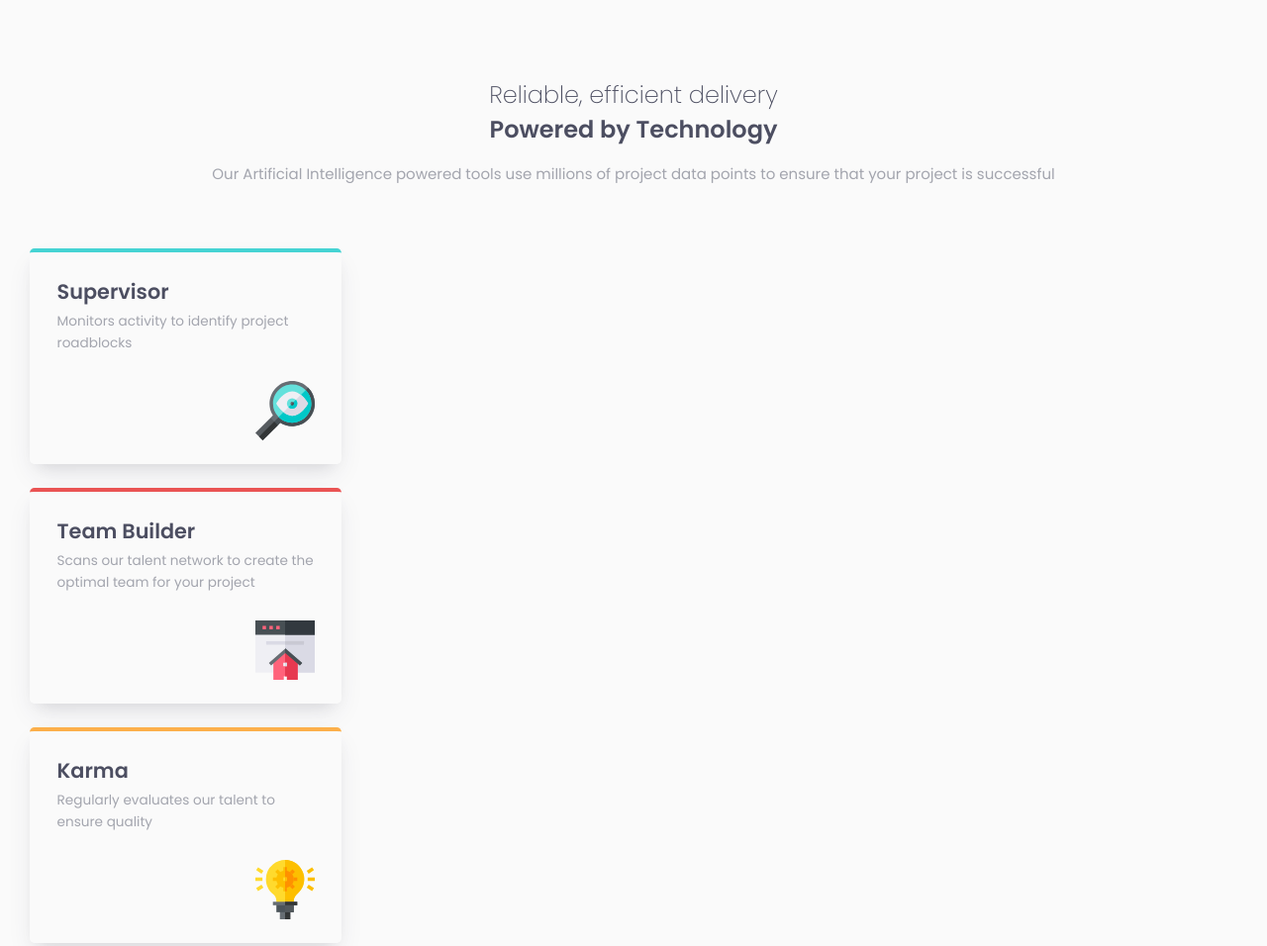
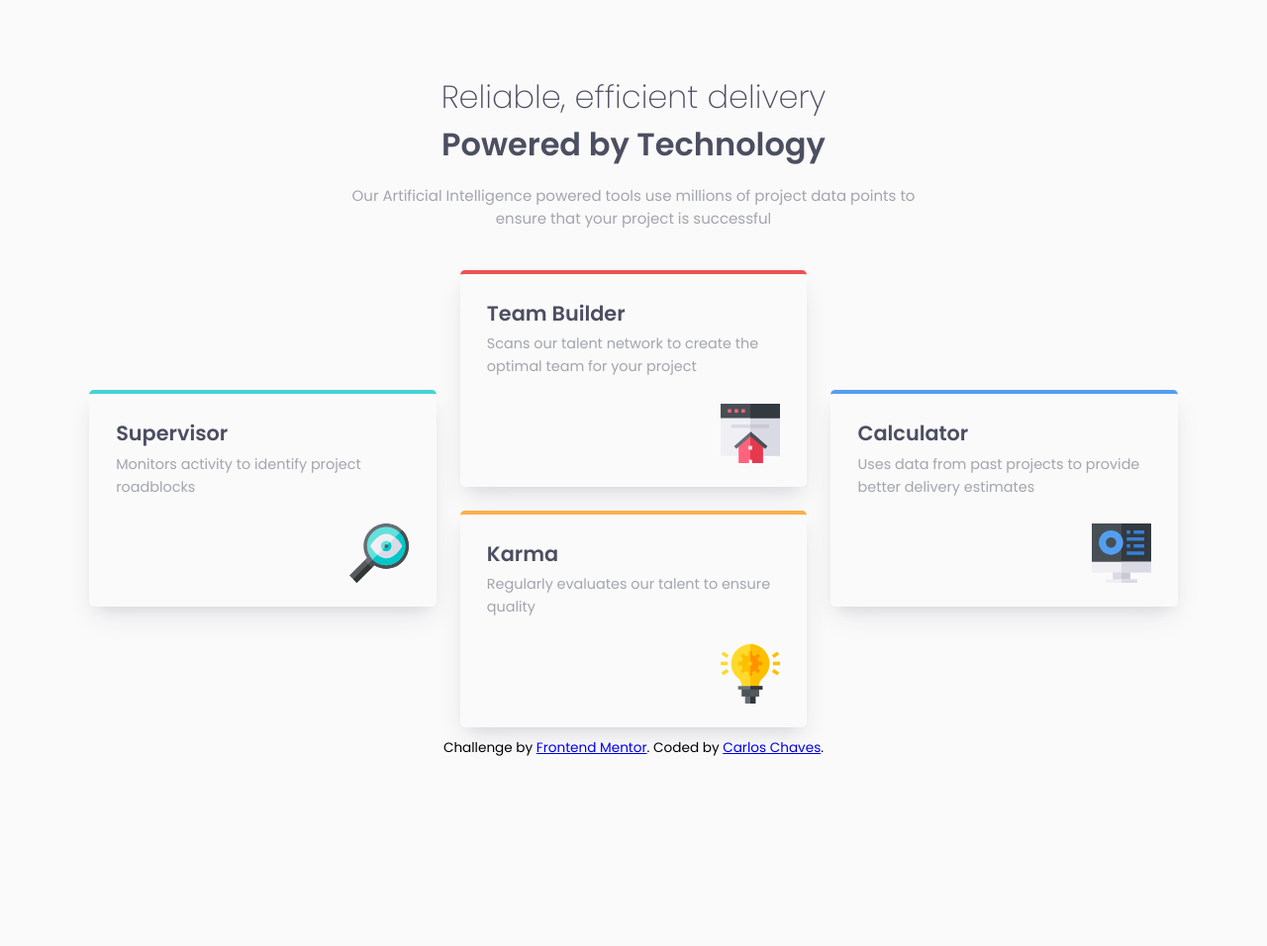
Before and after one commit to sircarloschaves/four-card-feature-section, a plain HTML site: page index.html in a window 1280 px wide. Shown: the top 956 px of the page at 99% size. After the commit the page ends 800 px from the top, so only its background shows below. Drawn offline with Linux system fonts and the light colour scheme.

Commit message:
desktop layout

```diff
--- a/style.css
+++ b/style.css
@@ -81,6 +81,11 @@ header {
 .card-wrapper {
   display: grid;
   grid-template-columns: 1fr;
+  grid-template-areas:
+    'sp'
+    'te'
+    'ka'
+    'ca';
   gap: 1.5rem;
   margin-block-start: 4rem;
 }
@@ -96,18 +101,22 @@ header {
 }
 
 .card:nth-child(1) {
+  grid-area: sp;
   border-color: var(--clr-pr-cyan);
 }
 
 .card:nth-child(2) {
+  grid-area: te;
   border-color: var(--clr-pr-red);
 }
 
 .card:nth-child(3) {
+  grid-area: ka;
   border-color: var(--clr-pr-orange);
 }
 
 .card:nth-child(4) {
+  grid-area: ca;
   border-color: var(--clr-pr-blue);
 }
 
@@ -138,8 +147,54 @@ footer {
   z-index: 2;
 }
 
-@media screen and (min-width: 315px) {
+@media screen and (min-width: 375px) {
   .card-wrapper {
     width: 315px;
+    margin-inline: auto;
   }
 }
+
+@media screen and (min-width: 1100px) {
+  body {
+    display: flex;
+    flex-direction: column;
+    justify-content: center;
+    align-items: center;
+    padding: 0;
+  }
+
+  header {
+    display: flex;
+    flex-direction: column;
+    align-items: center;
+    margin-block-start: 2.5rem;
+  }
+
+  .header-title {
+    font-size: 2rem;
+    line-height: 1.5;
+  }
+
+  .header-text {
+    width: 66ch;
+  }
+
+  .card-wrapper {
+    width: 1100px;
+    grid-template-columns: 1fr 1fr 1fr 1fr 1fr 1fr;
+    grid-template-areas:
+      '.  .  te te  .  .'
+      'sp sp te te ca ca'
+      'sp sp ka ka ca ca'
+      '.  .  ka ka .  .';
+    margin-block-start: 2.55rem;
+  }
+
+  .card-text {
+    font-size: .9rem;
+  }
+
+  .card .img {
+    margin-block-start: 1.6rem;
+  }
+}
```
